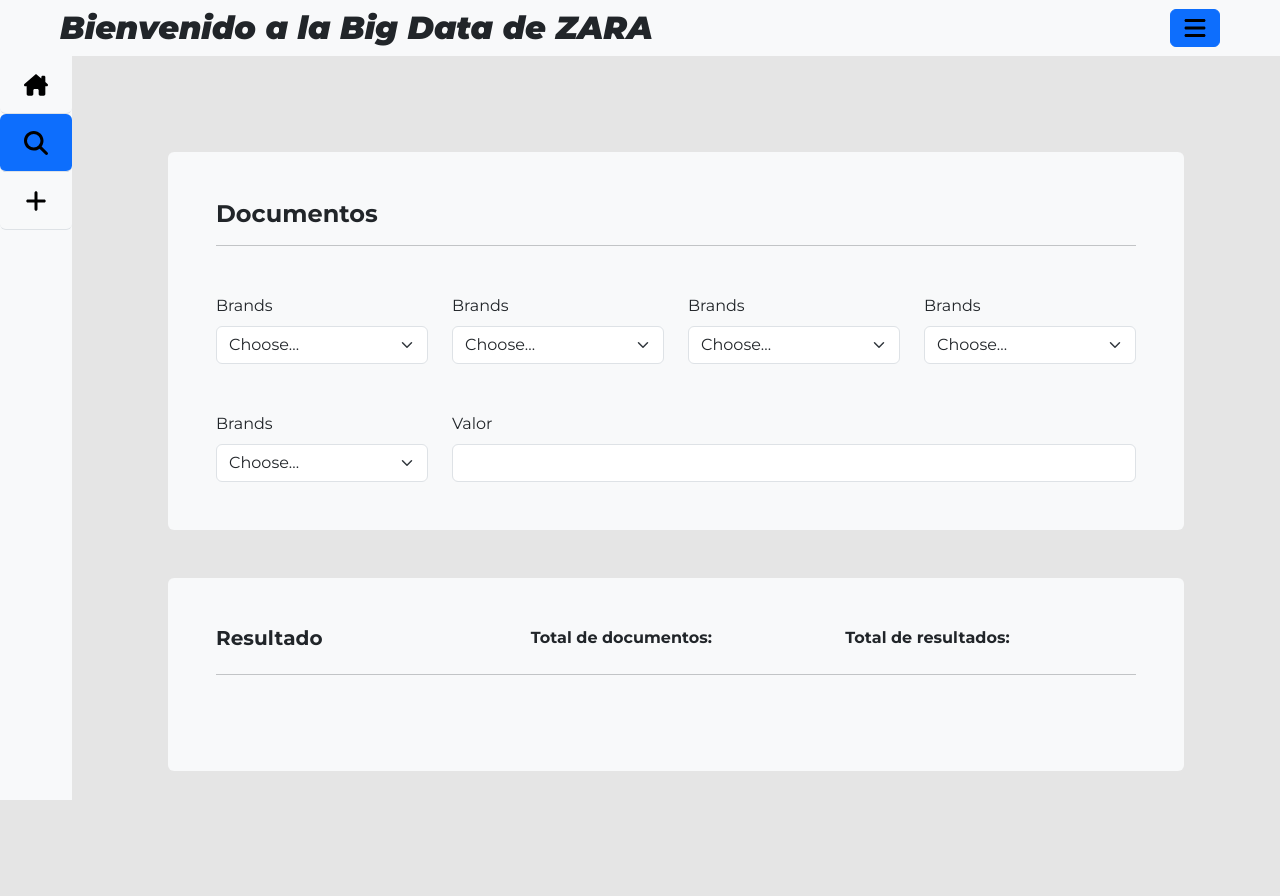
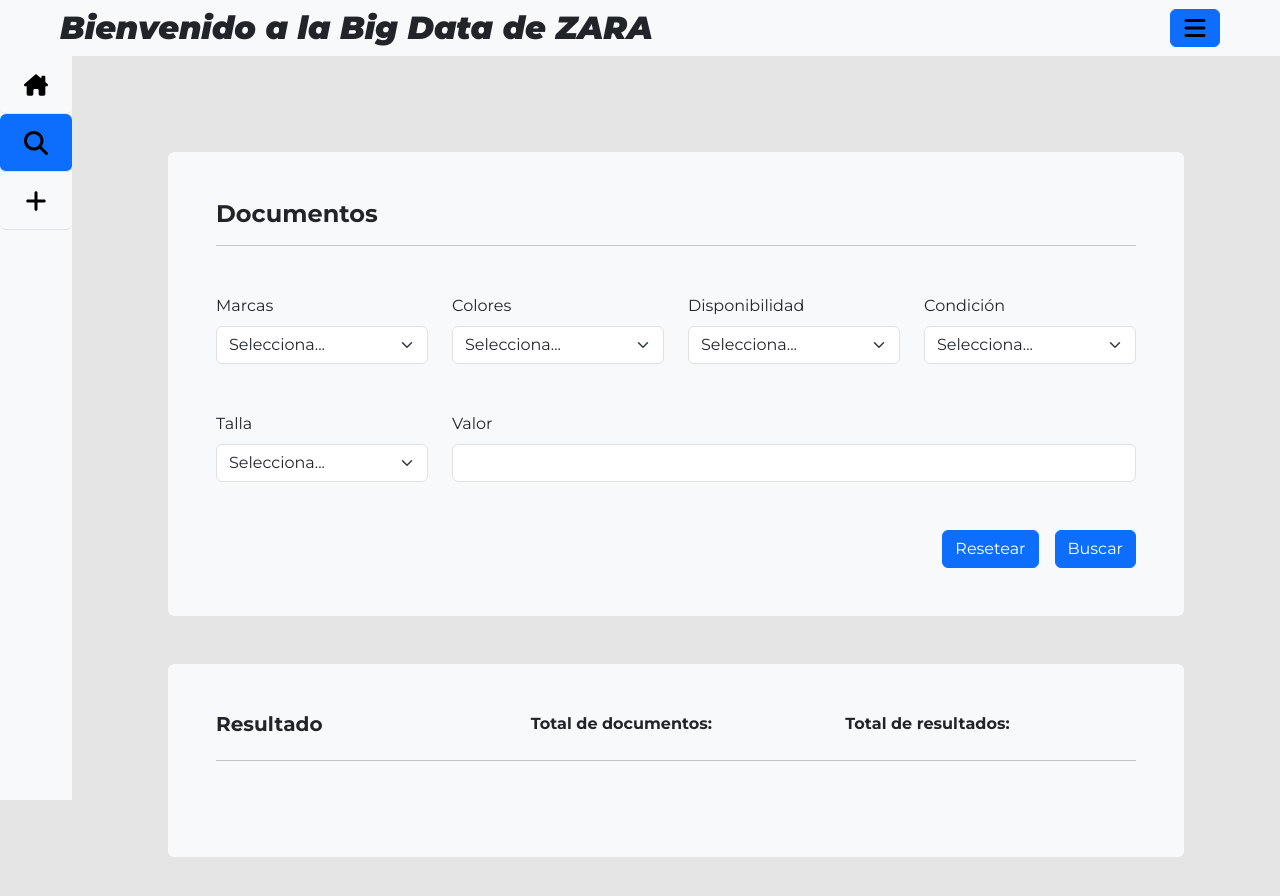
Before and after one commit to RubenSanchoJimenez/proy_pymongo, an Angular app: page /searcher in a window 1280 px wide. Shown: the top 896 px of the page. Before the commit the page ends 819 px from the top, so only its background shows below. Built offline with nearby package versions, Linux system fonts and the light colour scheme.

Commit message:
UPDATE - read.component not completed

```diff
--- a/src/app/crud/read/read.component.html
+++ b/src/app/crud/read/read.component.html
@@ -4,47 +4,47 @@
         <hr class="mb-5">
         <div class="row mb-5">
             <div class="col-3">
-                <label for="brands" class="form-label">Brands</label>
+                <label for="brands" class="form-label">Marcas</label>
                 <select class="form-select" id="inputGroupSelect01">
-                    <option selected>Choose...</option>
+                    <option selected>Selecciona...</option>
                     <option value="1">One</option>
                     <option value="2">Two</option>
                     <option value="3">Three</option>
                 </select>
             </div>
             <div class="col-3">
-                <label for="brands" class="form-label">Brands</label>
+                <label for="brands" class="form-label">Colores</label>
                 <select class="form-select" id="inputGroupSelect01">
-                    <option selected>Choose...</option>
+                    <option selected>Selecciona...</option>
                     <option value="1">One</option>
                     <option value="2">Two</option>
                     <option value="3">Three</option>
                 </select>
             </div>
             <div class="col-3">
-                <label for="brands" class="form-label">Brands</label>
+                <label for="brands" class="form-label">Disponibilidad</label>
                 <select class="form-select" id="inputGroupSelect01">
-                    <option selected>Choose...</option>
+                    <option selected>Selecciona...</option>
                     <option value="1">One</option>
                     <option value="2">Two</option>
                     <option value="3">Three</option>
                 </select>
             </div>
             <div class="col-3">
-                <label for="brands" class="form-label">Brands</label>
+                <label for="brands" class="form-label">Condición</label>
                 <select class="form-select" id="inputGroupSelect01">
-                    <option selected>Choose...</option>
+                    <option selected>Selecciona...</option>
                     <option value="1">One</option>
                     <option value="2">Two</option>
                     <option value="3">Three</option>
                 </select>
             </div>
         </div>
-        <div class="row">
+        <div class="row mb-5">
             <div class="col-3">
-                <label for="brands" class="form-label">Brands</label>
+                <label for="brands" class="form-label">Talla</label>
                 <select class="form-select" id="inputGroupSelect01">
-                    <option selected>Choose...</option>
+                    <option selected>Selecciona...</option>
                     <option value="1">One</option>
                     <option value="2">Two</option>
                     <option value="3">Three</option>
@@ -53,6 +53,16 @@
             <div class="col-9">
                 <label for="brands" class="form-label">Valor</label>
                 <input type="text" class="form-control">
+            </div>
+        </div>
+        <div class="row">
+            <div class="col-12 d-flex justify-content-end">
+                <button type="button" class="btn btn-primary me-3">
+                    Resetear
+                </button>
+                <button type="button" class="btn btn-primary">
+                    Buscar
+                </button>
             </div>
         </div>
     </div>
```
